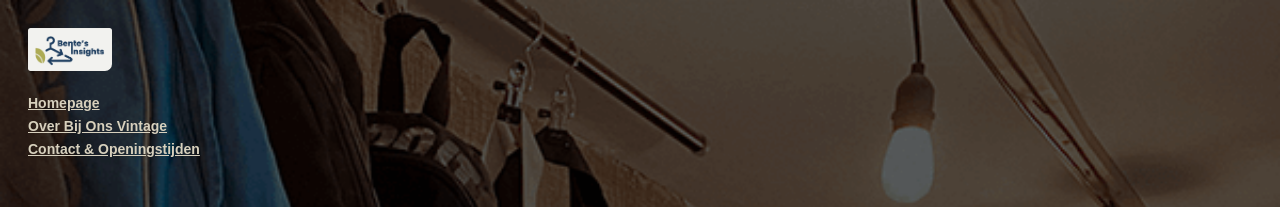
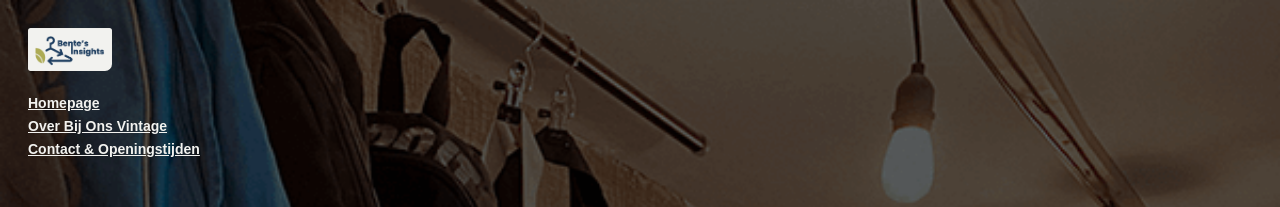
Before and after one commit to BVisschers/bentesinsights, a plain HTML site: page index.html in a window 1280 px wide. Shown: the top 207 px of the page. Drawn offline with Linux system fonts and the light colour scheme.

Commit message:
update 3

```diff
--- a/style.css
+++ b/style.css
@@ -46,7 +46,7 @@ ul li a {
 }
 
 a:link {
-    color: #d7d0bd;
+    color: #f2f2ef;
 }
 
 a:hover {
```
